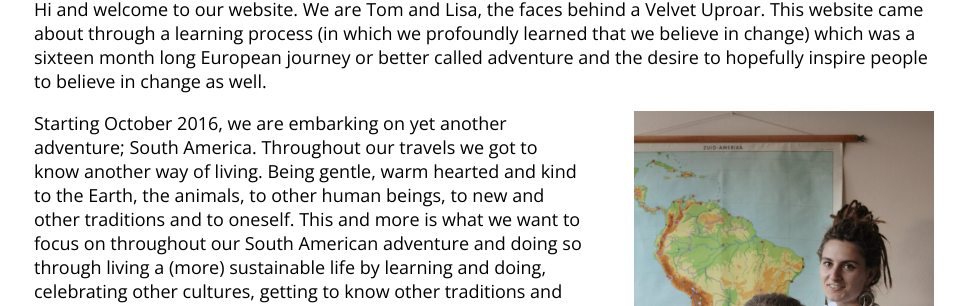
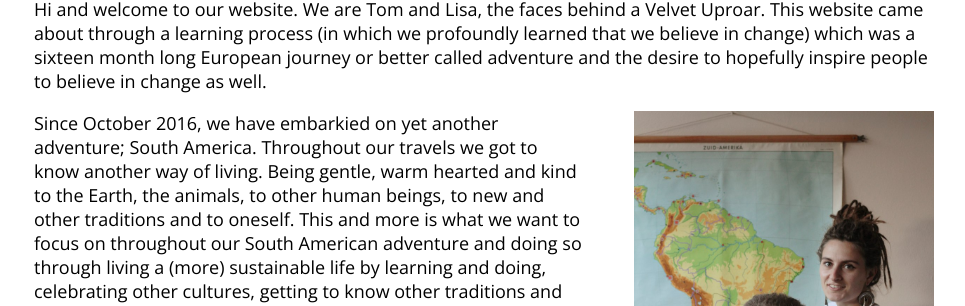
Before and after one commit to TomSmit/a-velvet-uproar, a Jekyll site: the page built from about.md, in a window 1280 px wide. Shown: the part 457-763 px from the top of the page, without its empty margins (156-1121 px from the left). Built offline with Jekyll 4.4.1, drawn with Linux system fonts in a browser that asks for light colours; nearby versions of some CDN libraries; some of the changed text lies outside the part shown.

Commit message:
Updated About

```diff
--- a/about.md
+++ b/about.md
@@ -8,6 +8,6 @@ Hi and welcome to our website. We are Tom and Lisa, the faces behind a Velvet Up
 
 ![Tom & Lisa](/uploads/about.jpg)
 
-Starting October 2016, we are embarking on yet another adventure; South America. Throughout our travels we got to know another way of living. Being gentle, warm hearted and kind to the Earth, the animals, to other human beings, to new and other traditions and to oneself. This and more is what we want to focus on throughout our South American adventure and doing so through living a (more) sustainable life by learning and doing, celebrating other cultures, getting to know other traditions and sharing every and all art forms with all human beings.
+Since October 2016, we have embarkied on yet another adventure; South America. Throughout our travels we got to know another way of living. Being gentle, warm hearted and kind to the Earth, the animals, to other human beings, to new and other traditions and to oneself. This and more is what we want to focus on throughout our South American adventure and doing so through living a (more) sustainable life by learning and doing, celebrating other cultures, getting to know other traditions and sharing every and all art forms with all human beings.
 
 *The name itself is inspired by the term (a) ‘velvet revolution’ which means a non violent transition of power and the definition of the word uproar; a load and impassioned noise or disturbance. So, in our words; a non violent, impassioned disturbance wanting a transition.*
```
